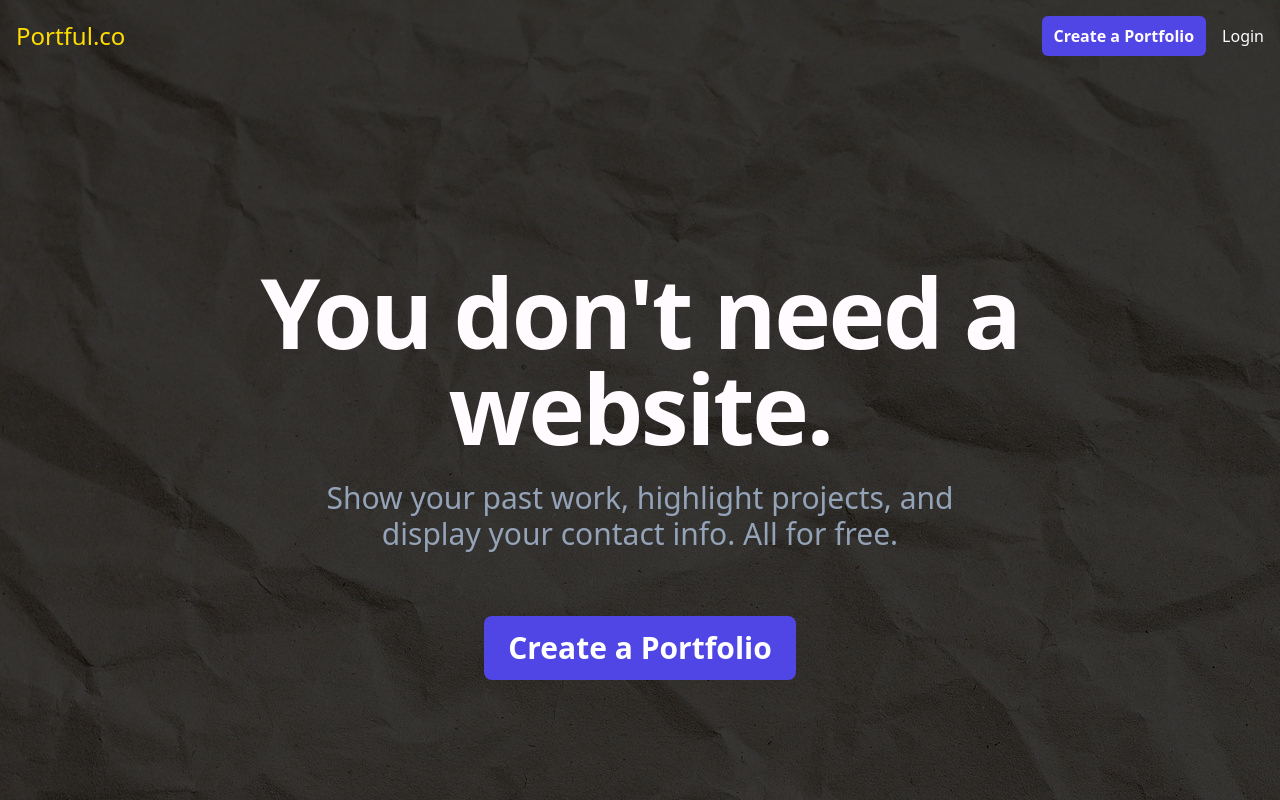
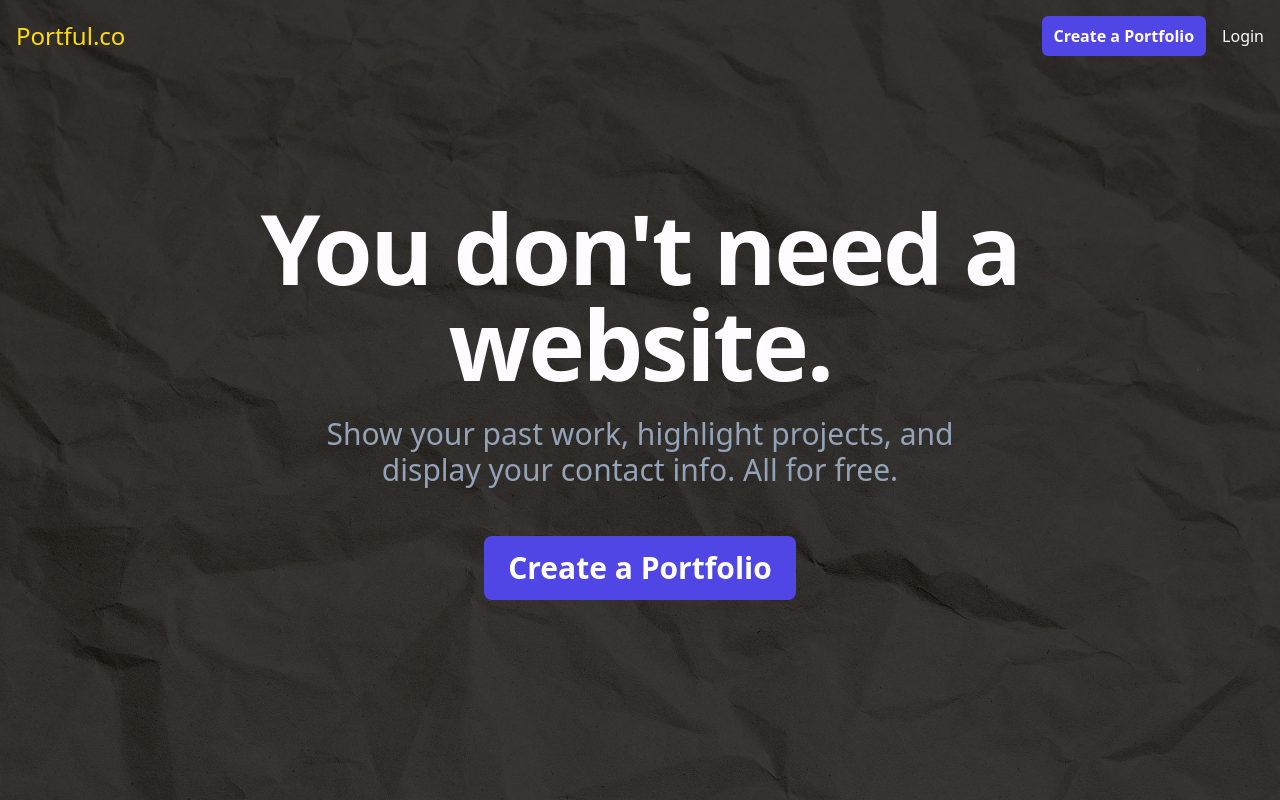
Before and after one commit to jwhubert91/portfolio-site, a React (Create React App) app: page / in a window 1280 px wide. Built offline with nearby package versions, Linux system fonts and the light colour scheme.

Commit message:
Further improve responsiveness

```diff
--- a/src/pages/Home.css
+++ b/src/pages/Home.css
@@ -6,6 +6,7 @@
 @media only screen and (min-width: 600px) {
   .Homepage {
     background: rgba(0, 0, 0, 0.75) url('../assets/images/paper-g41d5939d2_1920.jpg') no-repeat;
+    background-size: cover;
     background-blend-mode: darken;
   }
 }
--- a/src/pages/Home.tsx
+++ b/src/pages/Home.tsx
@@ -6,7 +6,7 @@ function Home() {
   return (
     <div className="w-full flex-1 flex flex-col Homepage">
       <Navbar bgTransparent={true} />
-      <main className="flex-1 flex flex-col items-center mt-[30%] sm:mt-[15%] lg:mt-[10%] xl:mt-[15%] mx-auto px-4 md:max-w-4xl lg:max-w-6xl">
+      <main className="flex-1 flex flex-col items-center mt-[30%] sm:mt-[15%] lg:mt-[10%] 2xl:mt-[15%] mx-auto px-4 md:max-w-4xl lg:max-w-6xl">
         <div className="text-center">
           <h2 className="text-snowWhite font-extrabold text-5xl sm:text-7xl lg:text-8xl tracking-tight">
             You don't need a website.
@@ -17,7 +17,7 @@ function Home() {
           </p>
           <Button
             buttonStyle="LARGE"
-            className="mx-auto mt-10 lg:mt-16"
+            className="mx-auto mt-10 xl:mt-12"
             onClick={() => console.log("hello!")}
           >
             Create a Portfolio
```
